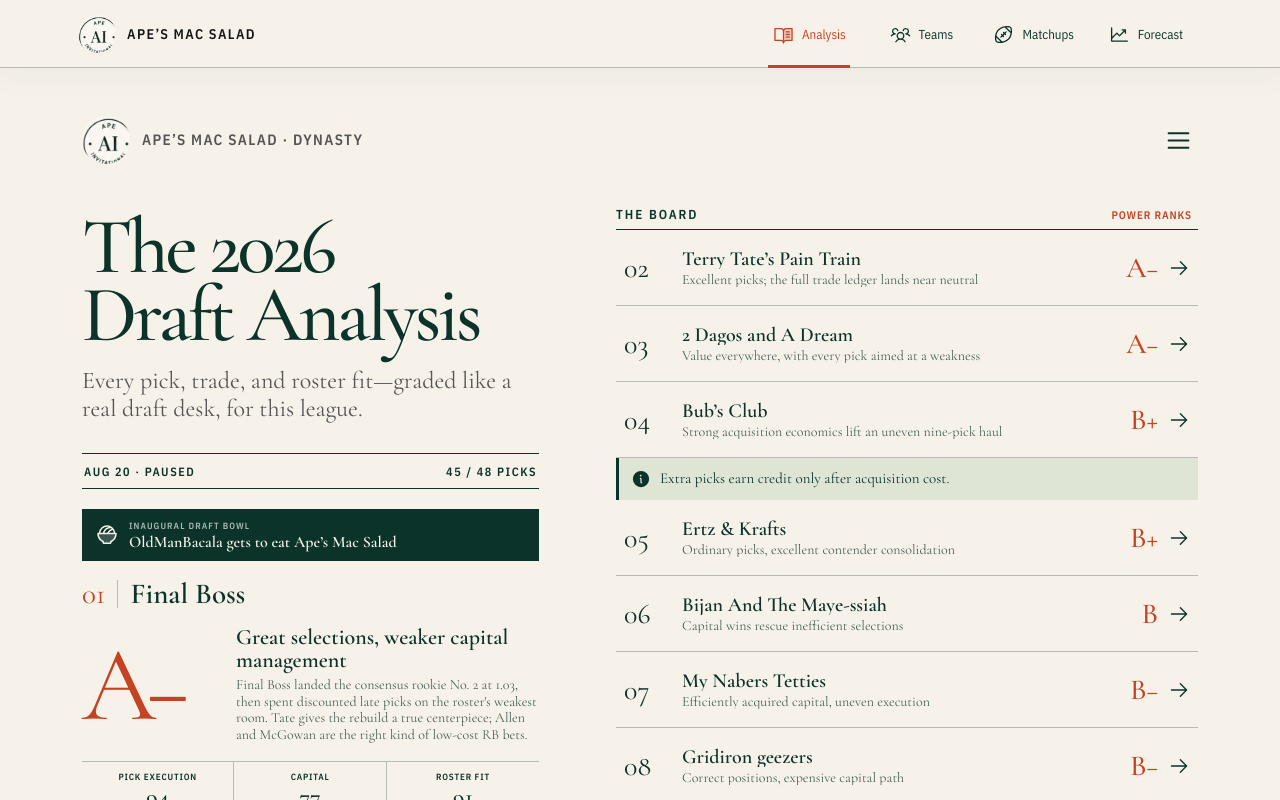
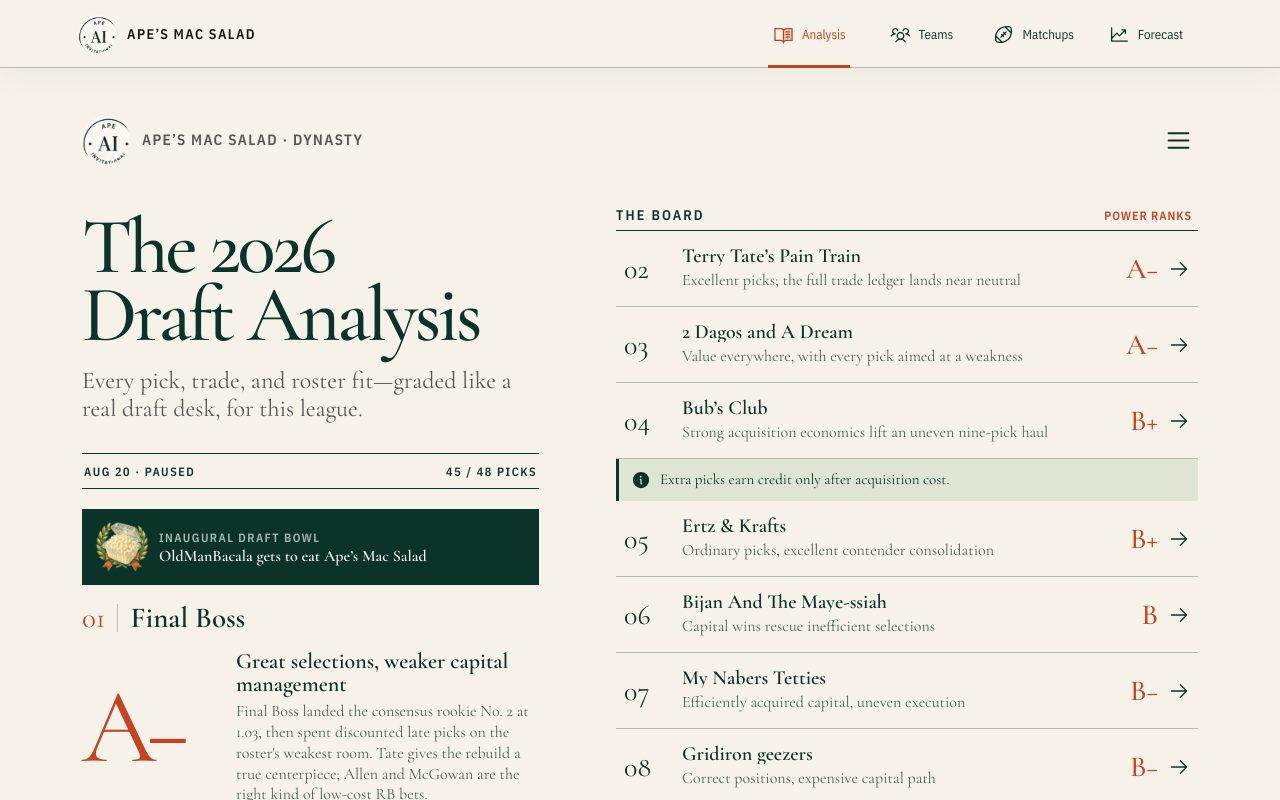
Before and after one commit to alexanderjohnson2011-cpu/-fantasy-sports-projects, a React (Vite) app: page / in a window 1280 px wide. Shown: the top 800 px of the page. Built offline with nearby package versions, Linux system fonts and the light colour scheme.

Commit message:
Improve typography and Mac Salad trophy

```diff
--- a/src/Prototype.tsx
+++ b/src/Prototype.tsx
@@ -3,7 +3,6 @@ import {
   ArrowLeft,
   ArrowRight,
   BookOpenText,
-  BowlFood,
   ChartBar,
   ChartLineUp,
   ClockCounterClockwise,
@@ -702,7 +701,7 @@ function AnalysisScreen({
         </div>
         <button className="lead-story" type="button" onClick={() => onTeam(featured)}>
           <div className="mac-salad-ribbon">
-            <BowlFood size={24} weight="duotone" aria-hidden="true" />
+            <img className="mac-salad-trophy" src="./assets/app/mac-salad-trophy.webp" alt="" />
             <span><small>Inaugural draft bowl</small><strong>{featured.manager} gets to eat Ape’s Mac Salad</strong></span>
           </div>
           <div className="lead-story__teamline">
@@ -800,7 +799,7 @@ function TeamScreen({ team }: { team: Team }) {
         <section className="team-hero">
           <p className="eyebrow">{team.manager} · Power #{team.powerRank} · Dynasty {dynastyGrade(insight.metrics.dynastyCoreRank)}</p>
           {team.rank === 1 ? (
-            <div className="team-award"><BowlFood size={20} weight="duotone" /><span>2026 Draft Mac Salad winner</span></div>
+            <div className="team-award"><img src="./assets/app/mac-salad-trophy.webp" alt="" /><span>2026 Draft Mac Salad winner</span></div>
           ) : null}
           <span className="team-hero__label">Draft-cycle grade</span>
           <div className="team-hero__grade">{team.grade}</div>
@@ -1001,7 +1000,7 @@ function MatchupsScreen() {
         <p className="section-deck">Matchup stories will explain what happened—not just repeat the final score.</p>
         <div className="issue-rule"><span>Begins Week 1</span><span>Tuesday AM</span></div>
         <section className="weekly-award">
-          <BowlFood size={42} weight="duotone" aria-hidden="true" />
+          <img src="./assets/app/mac-salad-trophy.webp" alt="" />
           <div>
             <span>The weekly honor</span>
             <h2>Who gets to eat Ape’s Mac Salad?</h2>
--- a/src/prototype.css
+++ b/src/prototype.css
@@ -1540,6 +1540,14 @@ body {
   background: var(--ink);
 }
 
+.mac-salad-trophy {
+  width: 54px;
+  height: 54px;
+  flex: 0 0 auto;
+  mix-blend-mode: screen;
+  object-fit: contain;
+}
+
 .mac-salad-ribbon > span,
 .mac-salad-ribbon small,
 .mac-salad-ribbon strong {
@@ -1614,6 +1622,14 @@ body {
   font-weight: 600;
   letter-spacing: 0.07em;
   text-transform: uppercase;
+}
+
+.team-award img {
+  width: 30px;
+  height: 30px;
+  margin: -4px 0;
+  mix-blend-mode: screen;
+  object-fit: contain;
 }
 
 .team-hero__label {
@@ -2135,7 +2151,7 @@ body {
 
 .weekly-award {
   display: grid;
-  grid-template-columns: 48px minmax(0, 1fr);
+  grid-template-columns: 84px minmax(0, 1fr);
   gap: 14px;
   margin-top: 22px;
   padding: 19px;
@@ -2143,8 +2159,12 @@ body {
   background: var(--ink);
 }
 
-.weekly-award > svg {
-  color: #e5b95c;
+.weekly-award > img {
+  width: 84px;
+  height: 84px;
+  align-self: center;
+  mix-blend-mode: screen;
+  object-fit: contain;
 }
 
 .weekly-award span {
@@ -2222,3 +2242,144 @@ body {
     min-height: 355px;
   }
 }
+
+/* Readable editorial type scale. Supporting data is content, not microprint. */
+.app-screen {
+  font-size: 16px;
+}
+
+.app-screen small {
+  font-size: 12px;
+  line-height: 1.3;
+}
+
+.eyebrow,
+.issue-rule,
+.lead-scores span,
+.detail-header div span,
+.detail-title > span,
+.grade-compare span,
+.pick-player small,
+.pick-ranks small,
+.roster-grid span,
+.verdict-block > div span,
+.power-list div small,
+.forecast-preview span,
+.forecast-preview small,
+.mac-salad-ribbon small,
+.notebook-row span,
+.team-award,
+.team-hero__label,
+.power-metric-grid span,
+.power-metric-grid small,
+.horizon-read span,
+.history-receipt span,
+.history-receipt small,
+.pick-call span,
+.asset-list > span,
+.asset-list small,
+.asset-list em,
+.redraft-row small,
+.redraft-row em,
+.champion-receipt small,
+.champion-receipt em,
+.power-card__header div small,
+.power-card__metrics span,
+.power-card__metrics small,
+.power-card__horizon span,
+.power-card__horizon strong,
+.power-card__history,
+.weekly-award span,
+.future-feature > span {
+  font-size: 12px;
+  line-height: 1.3;
+}
+
+.method-note,
+.source-note {
+  font-size: 13px;
+  line-height: 1.5;
+}
+
+.score-bar__label,
+.capture-readout span,
+.pick-summary,
+.capital-number span {
+  font-size: 13px;
+  line-height: 1.35;
+}
+
+.bottom-nav__item {
+  font-size: 13px;
+}
+
+.section-heading button,
+.full-redraft-board summary {
+  font-size: 12px;
+}
+
+.metric-toggle button {
+  font-size: 14px;
+}
+
+.detail-title h2,
+.section-heading h2,
+.trend-explainer h2 {
+  font-size: 14px;
+}
+
+.lead-story__main p,
+.board-row__copy em,
+.notebook-row p {
+  font-size: 16px;
+  line-height: 1.3;
+}
+
+.power-card > p,
+.horizon-read p,
+.pick-call p,
+.weekly-award p {
+  font-size: 17px;
+  line-height: 1.35;
+}
+
+.redraft-row > span:nth-child(2) strong,
+.asset-list strong {
+  font-size: 18px;
+}
+
+.trend-explainer li p,
+.rules-box p {
+  font-size: 14px;
+  line-height: 1.5;
+}
+
+.pick-row {
+  min-height: 68px;
+}
+
+.history-receipt {
+  padding: 16px;
+}
+
+.power-card__metrics > div {
+  padding: 12px 5px;
+}
+
+.redraft-row {
+  min-height: 56px;
+}
+
+@media (max-width: 430px) {
+  .power-card__metrics {
+    grid-template-columns: repeat(2, minmax(0, 1fr));
+  }
+
+  .power-card__metrics > div:nth-child(2) {
+    border-right: 0;
+  }
+
+  .power-card__metrics > div:nth-child(-n + 2) {
+    border-bottom: 1px solid var(--hairline);
+  }
+}
```
Also changed, not shown: public/assets/app/mac-salad-trophy.webp (added), 1 other file (tests, documents, lock files or other folders).
